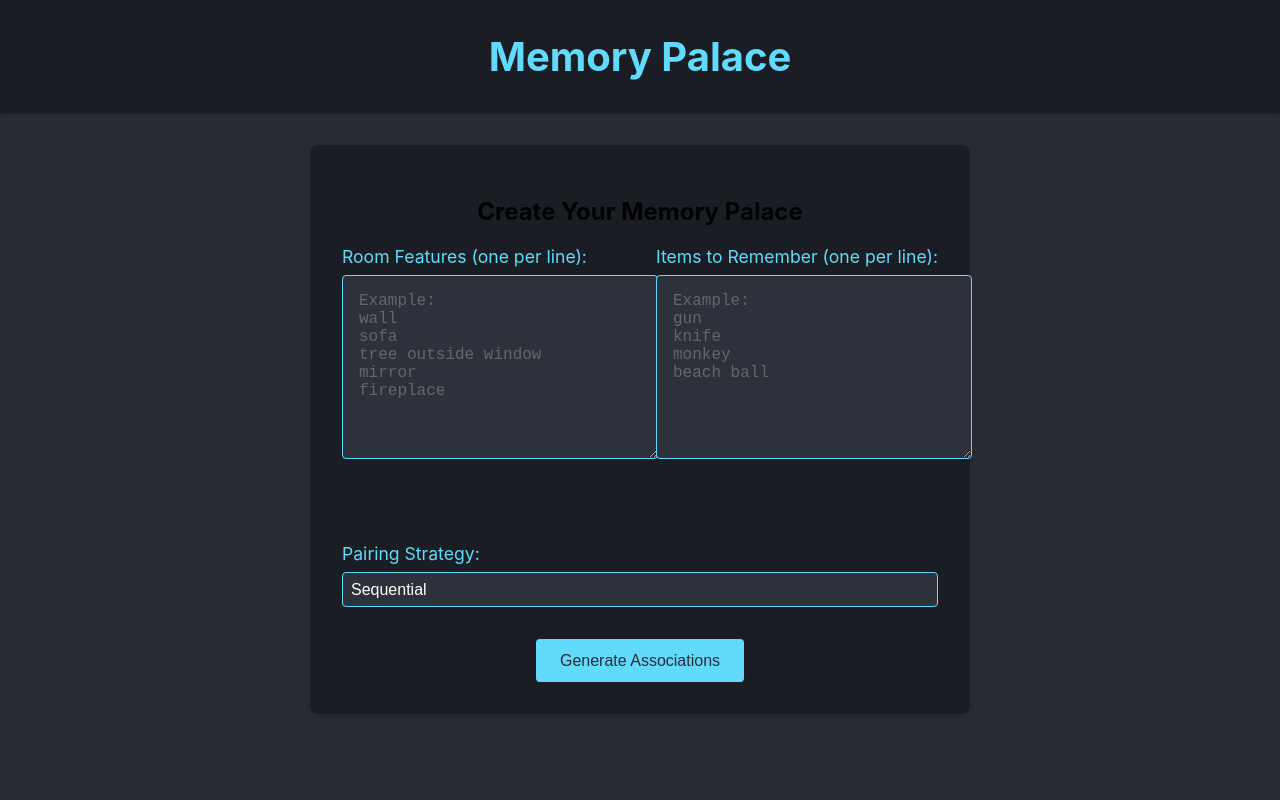
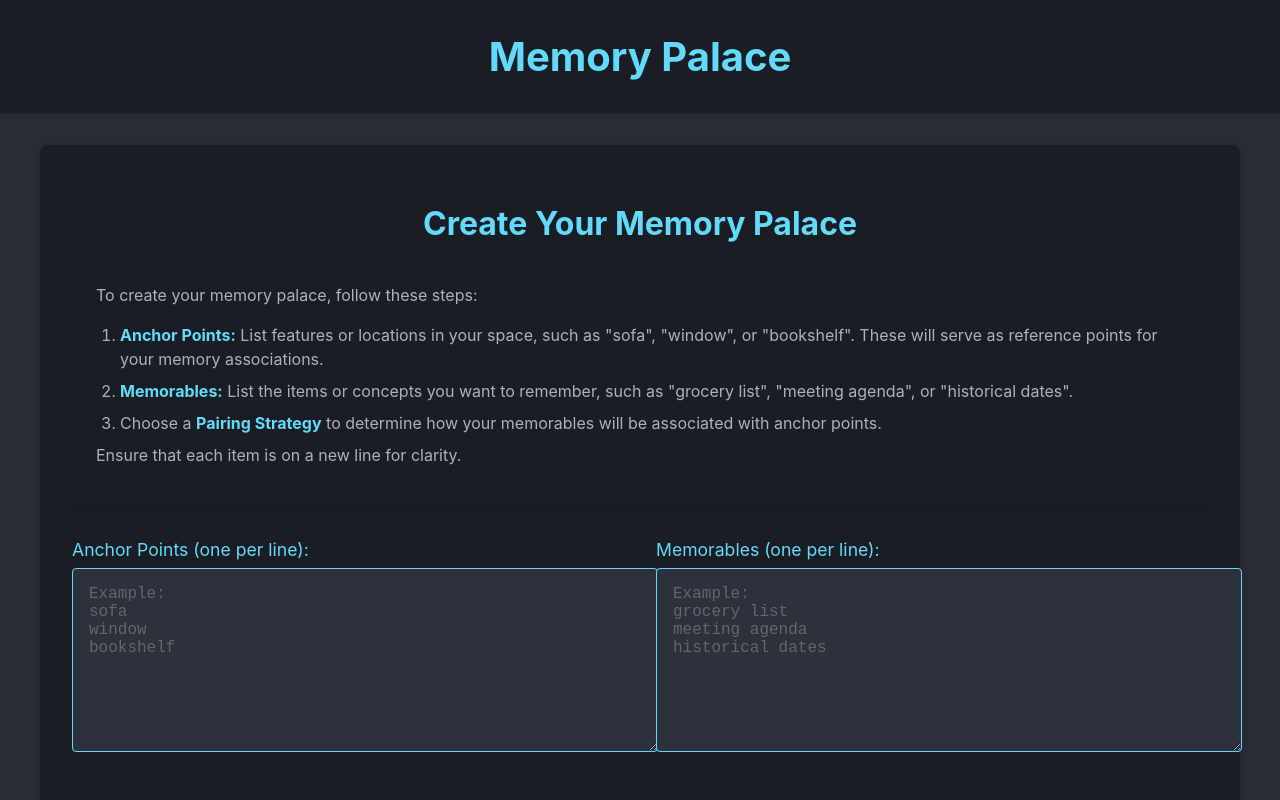
Before and after one commit to aaronipollock/memory-palace, a React (Create React App) app in the folder client/: page / in a window 1280 px wide. Shown: the top 800 px of the page. Built offline with nearby package versions, Linux system fonts and the light colour scheme.

Commit message:
instructions for integration with Memory Palace Visualization MVP

```diff
--- a/client/src/App.css
+++ b/client/src/App.css
@@ -45,6 +45,13 @@ main {
   box-shadow: 0 2px 8px rgba(0, 0, 0, 0.2);
   max-width: 1200px;
   margin: 0 auto;
+}
+
+.input-container h2 {
+  color: #61dafb;
+  font-size: 2rem;
+  margin-bottom: 1rem;
+  text-align: center;
 }
 
 .form-grid {
@@ -267,3 +274,32 @@ select:disabled {
 .like-button:hover, .dislike-button:hover {
     background-color: #4fa8d5;
 }
+
+.instructions {
+    background-color: #1a1e24;
+    padding: 1.5rem;
+    margin-bottom: 2rem;
+    border-radius: 8px;
+    box-shadow: 0 2px 4px rgba(0, 0, 0, 0.1);
+    color: #abb2bf;
+    font-size: 1rem;
+    line-height: 1.5;
+    text-align: left;
+}
+
+.instructions p {
+    margin: 0 0 1rem 0;
+}
+
+.instructions ol {
+    padding-left: 1.5rem;
+    margin: 0;
+}
+
+.instructions li {
+    margin-bottom: 0.5rem;
+}
+
+.instructions strong {
+    color: #61dafb;
+}
--- a/client/src/components/InputPage.js
+++ b/client/src/components/InputPage.js
@@ -3,8 +3,8 @@ import axios from 'axios';
 
 const InputPage = ({ onImagesGenerated }) => {
     // Initialize state with empty strings
-    const [roomFeatures, setRoomFeatures] = useState('');
-    const [itemsToRemember, setItemsToRemember] = useState('');
+    const [anchorPoints, setAnchorPoints] = useState('');
+    const [memorables, setMemorables] = useState('');
     const [pairingStrategy, setPairingStrategy] = useState('sequential'); // Default strategy
     const [isLoading, setIsLoading] = useState(false);
     const [error, setError] = useState(null);
@@ -13,8 +13,8 @@ const InputPage = ({ onImagesGenerated }) => {
         e.preventDefault();
 
         // Validate that both inputs have content
-        if (!roomFeatures.trim() || !itemsToRemember.trim()) {
-            setError('Please provide both room features and items to remember');
+        if (!anchorPoints.trim() || !memorables.trim()) {
+            setError('Please provide both anchor points and memorables');
             return;
         }
 
@@ -23,8 +23,8 @@ const InputPage = ({ onImagesGenerated }) => {
 
         try {
             const response = await axios.post('http://localhost:5000/api/generate-images', {
-                roomFeatures: roomFeatures.split('\n').map(item => item.trim()).filter(Boolean),
-                itemsToRemember: itemsToRemember.split('\n').map(item => item.trim()).filter(Boolean),
+                anchorPoints: anchorPoints.split('\n').map(item => item.trim()).filter(Boolean),
+                memorables: memorables.split('\n').map(item => item.trim()).filter(Boolean),
                 pairingStrategy: pairingStrategy
             });
 
@@ -41,33 +41,39 @@ const InputPage = ({ onImagesGenerated }) => {
     return (
         <div className="input-container">
             <h2>Create Your Memory Palace</h2>
+            <div className="instructions">
+                <p>To create your memory palace, follow these steps:</p>
+                <ol>
+                    <li><strong>Anchor Points:</strong> List features or locations in your space, such as "sofa", "window", or "bookshelf". These will serve as reference points for your memory associations.</li>
+                    <li><strong>Memorables:</strong> List the items or concepts you want to remember, such as "grocery list", "meeting agenda", or "historical dates".</li>
+                    <li>Choose a <strong>Pairing Strategy</strong> to determine how your memorables will be associated with anchor points.</li>
+                </ol>
+                <p>Ensure that each item is on a new line for clarity.</p>
+            </div>
             <form onSubmit={handleSubmit}>
                 <div className="form-grid">
                     <div className="input-group">
-                        <label>Room Features (one per line):</label>
+                        <label>Anchor Points (one per line):</label>
                         <textarea
-                            value={roomFeatures}
-                            onChange={(e) => setRoomFeatures(e.target.value)}
+                            value={anchorPoints}
+                            onChange={(e) => setAnchorPoints(e.target.value)}
                             placeholder="Example:
-wall
 sofa
-tree outside window
-mirror
-fireplace"
+window
+bookshelf"
                             disabled={isLoading}
                         />
                     </div>
 
                     <div className="input-group">
-                        <label>Items to Remember (one per line):</label>
+                        <label>Memorables (one per line):</label>
                         <textarea
-                            value={itemsToRemember}
-                            onChange={(e) => setItemsToRemember(e.target.value)}
+                            value={memorables}
+                            onChange={(e) => setMemorables(e.target.value)}
                             placeholder="Example:
-gun
-knife
-monkey
-beach ball"
+grocery list
+meeting agenda
+historical dates"
                             disabled={isLoading}
                         />
                     </div>
@@ -89,7 +95,7 @@ beach ball"
                     {error && <div className="error">{error}</div>}
                     <button
                         type="submit"
-                        disabled={isLoading || !roomFeatures.trim() || !itemsToRemember.trim()}
+                        disabled={isLoading || !anchorPoints.trim() || !memorables.trim()}
                     >
                         {isLoading ? 'Generating...' : 'Generate Associations'}
                     </button>
```
